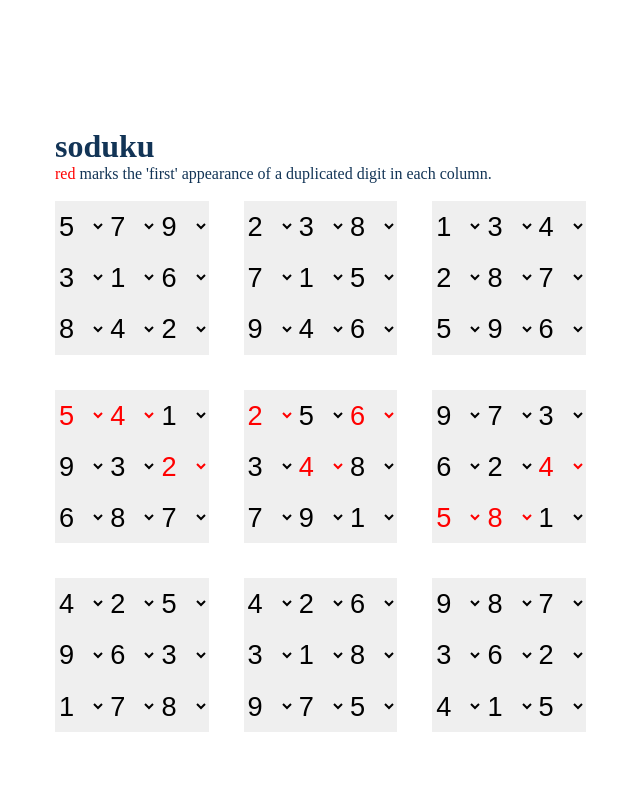
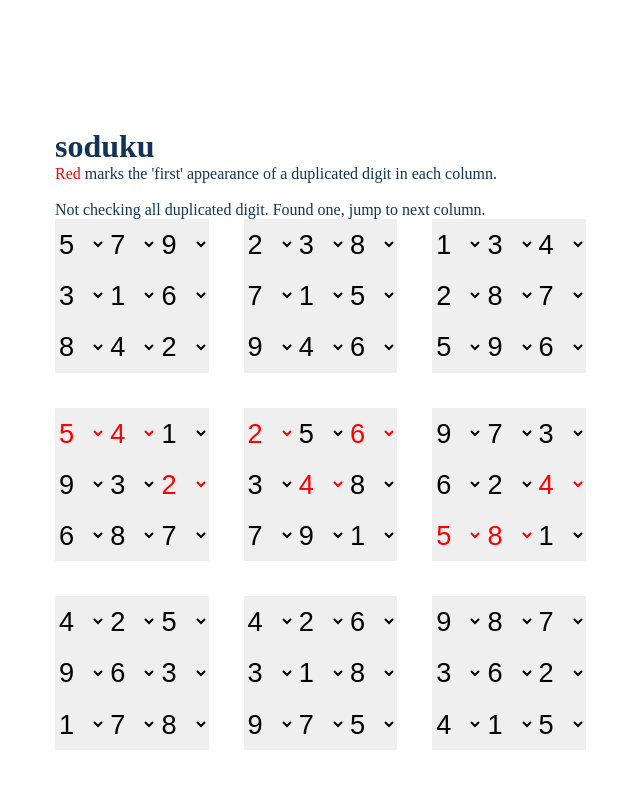
Before and after one commit to xiaobaoxixi/auto-soduku-sass, a website: page index.html in a window 1280 px wide. Shown: the whole page, without its empty margins (73-713 px from the left). Drawn offline with Linux system fonts and the light colour scheme.

Commit message:
added: desc, changed name

```diff
--- a/index.html
+++ b/index.html
@@ -10,8 +10,9 @@
 
 <body>
     <h1>soduku</h1>
-    <p><span class="dup-col">red</span> marks the 'first' appearance of a duplicated digit in each column.</p>
+    <p><span class="dup-col">Red</span> marks the 'first' appearance of a duplicated digit in each column.</p>
     <br>
+    <p>Not checking all duplicated digit. Found one, jump to next column.</p>
     <form action="" name="soduku" autocomplete="off">
         <section>
 
```
